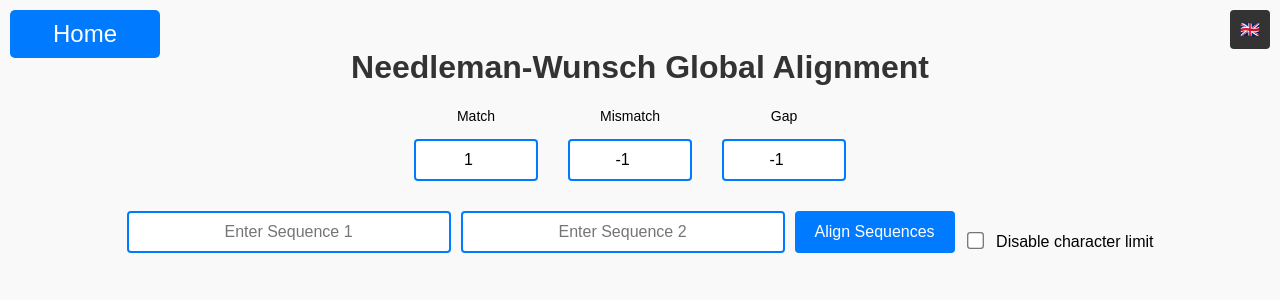
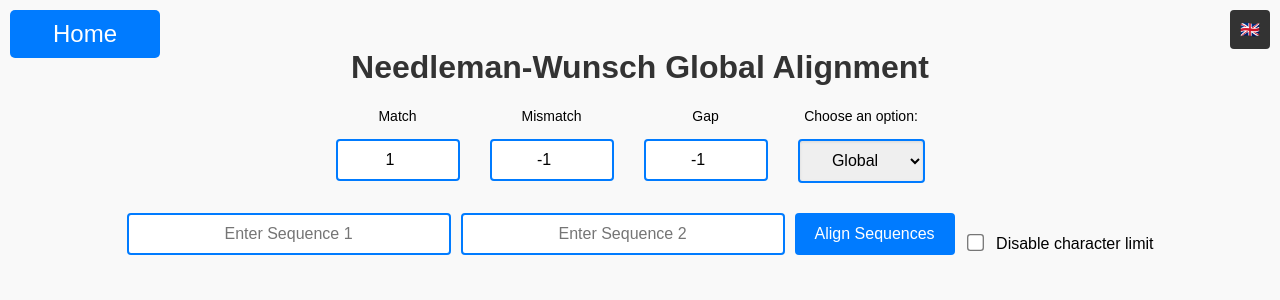
Before and after one commit to MarioKlaic/BioinformaticsVisualization, a Flask app: page /N-W in a window 1280 px wide. Shown: the top 300 px of the page. Run offline with Flask 3, Linux system fonts and the light colour scheme.

Commit message:
semi-global alignment added

```diff
--- a/Bioinformatics_vis/website/routes/global_alignment_route.py
+++ b/Bioinformatics_vis/website/routes/global_alignment_route.py
@@ -29,3 +29,28 @@ def N_W():
             'score_matrix': score_matrix,
             'arrows': arrows
         })
+
+@bp.route('/SG-N-W', methods=['POST'])
+def SG_N_W():
+    if request.method == 'POST':
+        # Receive sequence data from request
+        data = request.get_json()
+        seq1 = data['seq1']
+        seq2 = data['seq2']
+        match_var = data['match']
+        mismatch_var = data['mismatch']
+        gap_var = data['gap']
+
+        alignments = GlobalAlignment()
+
+        # Perform alignment
+        all_alignments, optimal_paths,score, score_matrix, arrows = alignments.needleman_wunsch_semi_global(seq1, seq2, match_var, mismatch_var, gap_var)
+
+        # Return alignment results as JSON
+        return jsonify({
+            'all_alignments': all_alignments,
+            'optimal_paths': optimal_paths,
+            'score': score,
+            'score_matrix': score_matrix,
+            'arrows': arrows
+        })
--- a/Bioinformatics_vis/website/static/localization/en.json
+++ b/Bioinformatics_vis/website/static/localization/en.json
@@ -25,6 +25,8 @@
     "ga_placeholder_seq2": "Enter Sequence 2",
     "ga_button_align": "Align Sequences",
     "ga_disable_char_limit": "Disable character limit",
+    "ga_option_global": "Global",
+    "ga_option_semi_global": "Semi-Global",
     "lcs_title": "LCS Minimizer",
     "lcs_heading": "LCS Minimizer",
     "lcs_seq1_label": "Sequence 1:",
--- a/Bioinformatics_vis/website/static/localization/hr.json
+++ b/Bioinformatics_vis/website/static/localization/hr.json
@@ -25,6 +25,8 @@
     "ga_placeholder_seq2": "Unesite sekvencu 2",
     "ga_button_align": "Poravnajte sekvence",
     "ga_disable_char_limit": "Onemogućite ograničenje znakova",
+    "ga_option_global": "Globalno",
+    "ga_option_semi_global": "Polu-Globalno",
     "lcs_title": "LCS Minimizator",
     "lcs_heading": "LCS Minimizator",
     "lcs_seq1_label": "Sekvenca 1:",
--- a/Bioinformatics_vis/website/templates/global_alignment.html
+++ b/Bioinformatics_vis/website/templates/global_alignment.html
@@ -118,6 +118,11 @@
             text-align: center;
         }
 
+        .alignment-type-group {
+            flex: auto;
+            flex-direction: column;
+        }
+
         .arrow {
             position: absolute;
             width: 30%;
@@ -160,6 +165,17 @@
             font-weight: bold;
         }
 
+        .dpdwn {
+            width: 100%;
+            height: 44px; /* Adjust to match height */
+            padding: 7px;
+            font-size: 16px;
+            border: 2px solid #007bff;
+            border-radius: 4px;
+            box-shadow: inset 0 1px 3px rgba(0, 0, 0, 0.1);
+            text-align: center;
+        }
+
     </style>
 </head>
 <body>
@@ -176,6 +192,13 @@
         <div class="input-group">
             <label for="gap" data-i18n="ga_label_gap">Gap</label>
             <input type="number" id="gap" name="gap" value="-1">
+        </div>
+        <div class="input-group">
+            <label for="dropdown">Choose an option:</label>
+            <select id="dropdown" class="dpdwn">
+                <option value="NW" data-i18n="ga_option_global">Global</option>
+                <option value="SG-NW" data-i18n="ga_option_semi_global">Semi Global</option>
+            </select>
         </div>
     </div>
     <div class="input-container">
@@ -219,6 +242,8 @@
             var match = parseInt(document.getElementById('match').value, 10);
             var mismatch = parseInt(document.getElementById('mismatch').value, 10);
             var gap = parseInt(document.getElementById('gap').value, 10);
+            var dropdown = document.getElementById('dropdown');
+            var option = dropdown.options[dropdown.selectedIndex].value;
             console.log(match, mismatch, gap)
 
             var data = {
@@ -229,6 +254,7 @@
                 'gap': gap
             };
 
+            if(option == 'NW') {
                     fetch('/N-W', {
                     method: 'POST',
                     headers: {
@@ -241,6 +267,21 @@
                     displayAlignments(data.all_alignments, data.optimal_paths, data.score, data.score_matrix, data.arrows);
                 })
                 .catch(error => console.error('Error:', error));
+            }
+            else if(option == 'SG-NW') {
+                fetch('/SG-N-W',{
+                    method: 'POST',
+                    headers: {
+                        'Content-Type': 'application/json'
+                    },
+                    body: JSON.stringify(data)
+                })
+                .then(response => response.json())
+                .then(data => {
+                    displayAlignments(data.all_alignments, data.optimal_paths, data.score, data.score_matrix, data.arrows);
+                })
+                .catch(error => console.error('Error:', error));
+            }
         }
 
         function highlightCells(highlight_path) {
```
Also changed, not shown: Bioinformatics_vis/global_alignment.py (+77 -0 lines). Lines whose indentation alone changed are shown as unchanged.
